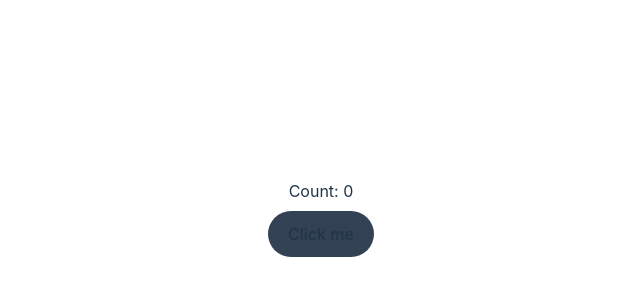
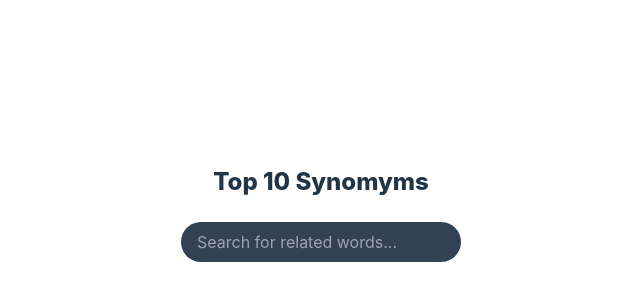
Before and after one commit to monstermash2008/basic-react-example, a React (Vite) app: page / in a window 1280 px wide. Shown: the part 182-482 px from the top of the page, without its empty margins (319-959 px from the left). Built offline with nearby package versions, Linux system fonts and the light colour scheme.

Commit message:
api example

```diff
--- a/src/App.tsx
+++ b/src/App.tsx
@@ -1,12 +1,48 @@
-import { useState } from "react";
+import { useEffect, useState } from "react";
+
+type Synonym = {
+  word: string;
+  score: number;
+  tags: string[];
+};
 
 function App() {
-  const [count, setCount] = useState(0);
+  const [searchTerm, setSearchTerm] = useState("");
+  const [synonymsData, setSynonymsData] = useState<Synonym[]>([]);
+
+  const findRelatedWords = async (searchTerm: string) => {
+    const result = await fetch(
+      `https://api.datamuse.com/words?ml=${searchTerm}`
+    );
+    const data = (await result.json()) as Synonym[];
+    setSynonymsData(data);
+  };
+
+  useEffect(() => {
+    if (searchTerm) {
+      findRelatedWords(searchTerm);
+    }
+  }, [searchTerm]);
 
   return (
     <div className="flex flex-col w-full max-w-screen-lg m-0 p-8 text-center gap-y-2">
-      <p>Count: {count}</p>
-      <button className="bg-slate-700 rounded-3xl" onClick={() => setCount((count) => count + 1)}>Click me</button>
+      <h1 className="font-extrabold text-2xl mb-4">Top 10 Synomyms</h1>
+      <input
+        value={searchTerm}
+        onChange={(e) => setSearchTerm(e.target.value)}
+        type="text"
+        className="bg-slate-700 rounded-3xl px-4 py-2"
+        placeholder="Search for related words..."
+      />
+
+      <ol>
+        {synonymsData.slice(0, 10).map((synonym) => (
+          <li key={synonym.word} className="flex justify-between p-2">
+            <span className="font-bold">{synonym.word}</span>
+            <span>{synonym.score}</span>
+          </li>
+        ))}
+      </ol>
     </div>
   );
 }
```
